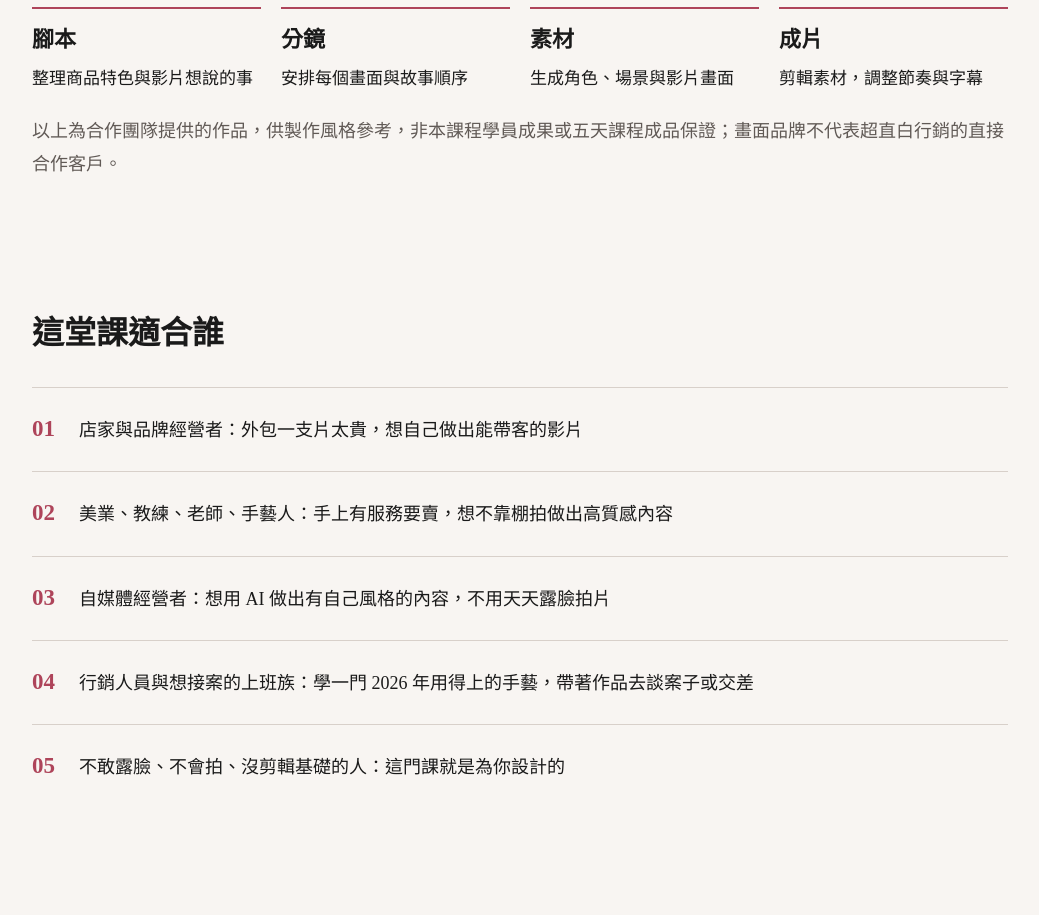
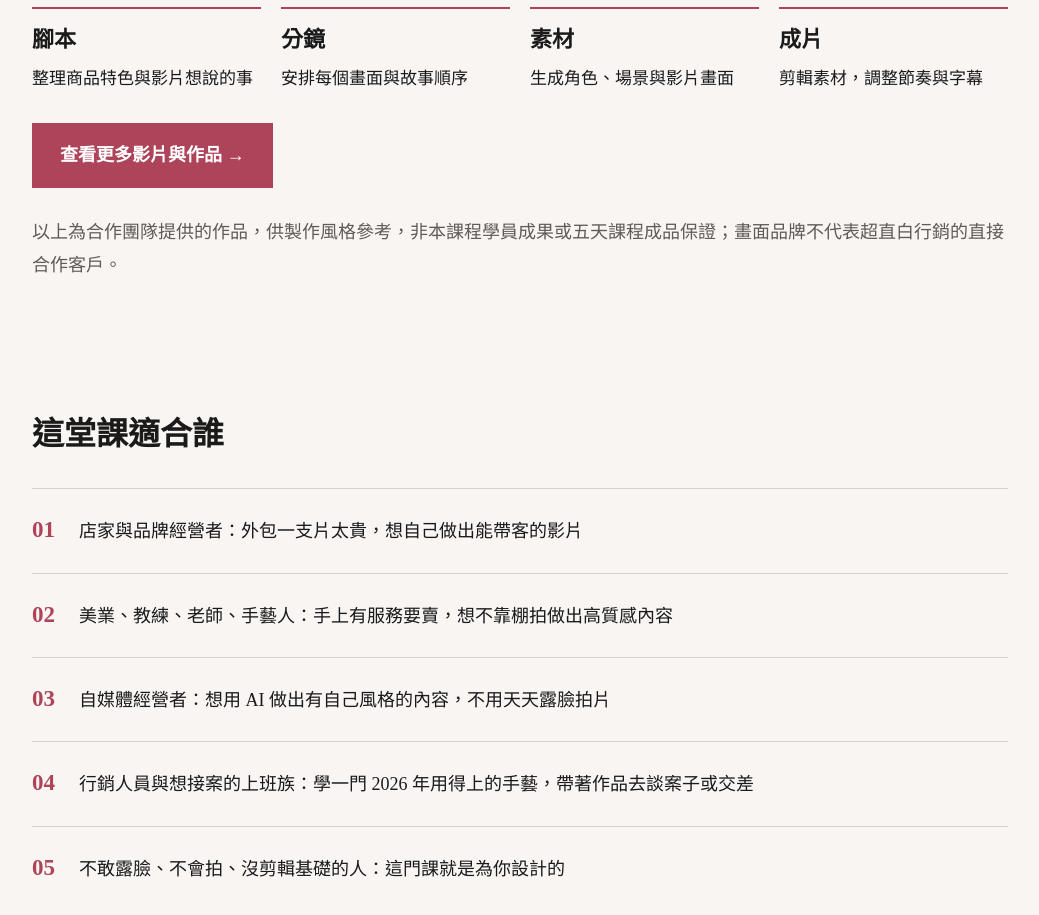
Before and after one commit to r722772r-prog/geo-course, a Next.js app: page / in a window 1280 px wide. Shown: the part 2540-3455 px from the top of the page, without its empty margins (120-1159 px from the left). Built offline with nearby package versions, Linux system fonts and the light colour scheme.

Commit message:
課程影片參考區加入完整作品集入口

```diff
--- a/src/components/CourseFilms.tsx
+++ b/src/components/CourseFilms.tsx
@@ -32,6 +32,7 @@ export default function CourseFilms() {
         <div className="course-film-copy"><h3>{film.title}</h3><p>{film.description}</p></div>
       </article>)}
     </div><div className="practice-flow"><h3>從商品到影片，課堂這樣練習</h3><p>以下為實作流程示意，非學員成果。</p><ol><li><strong>腳本</strong><span>整理商品特色與影片想說的事</span></li><li><strong>分鏡</strong><span>安排每個畫面與故事順序</span></li><li><strong>素材</strong><span>生成角色、場景與影片畫面</span></li><li><strong>成片</strong><span>剪輯素材，調整節奏與字幕</span></li></ol></div>
+    <p style={{margin:"28px 0"}}><a className="cta" href="https://chaozhibai.ai/cases">查看更多影片與作品 →</a></p>
     <p className="note">以上為合作團隊提供的作品，供製作風格參考，非本課程學員成果或五天課程成品保證；畫面品牌不代表超直白行銷的直接合作客戶。</p>
   </section>;
 }
```
